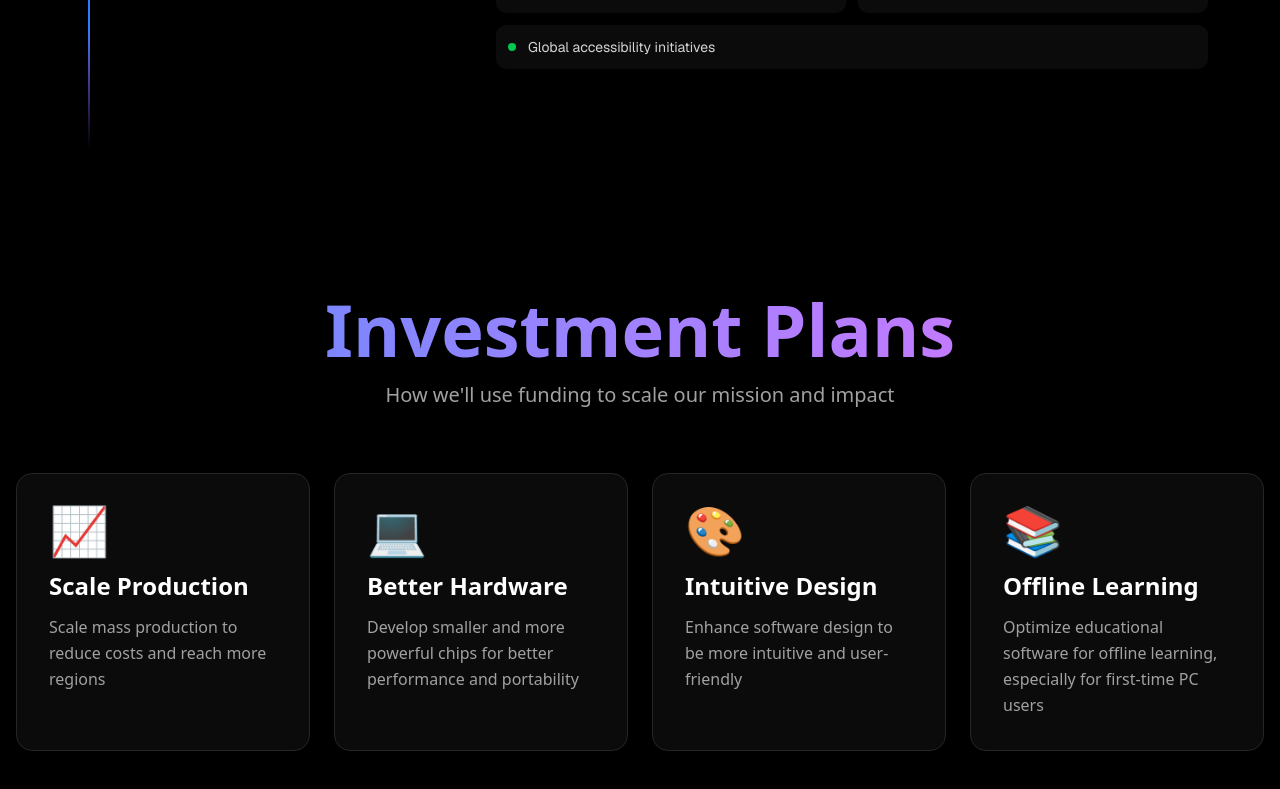
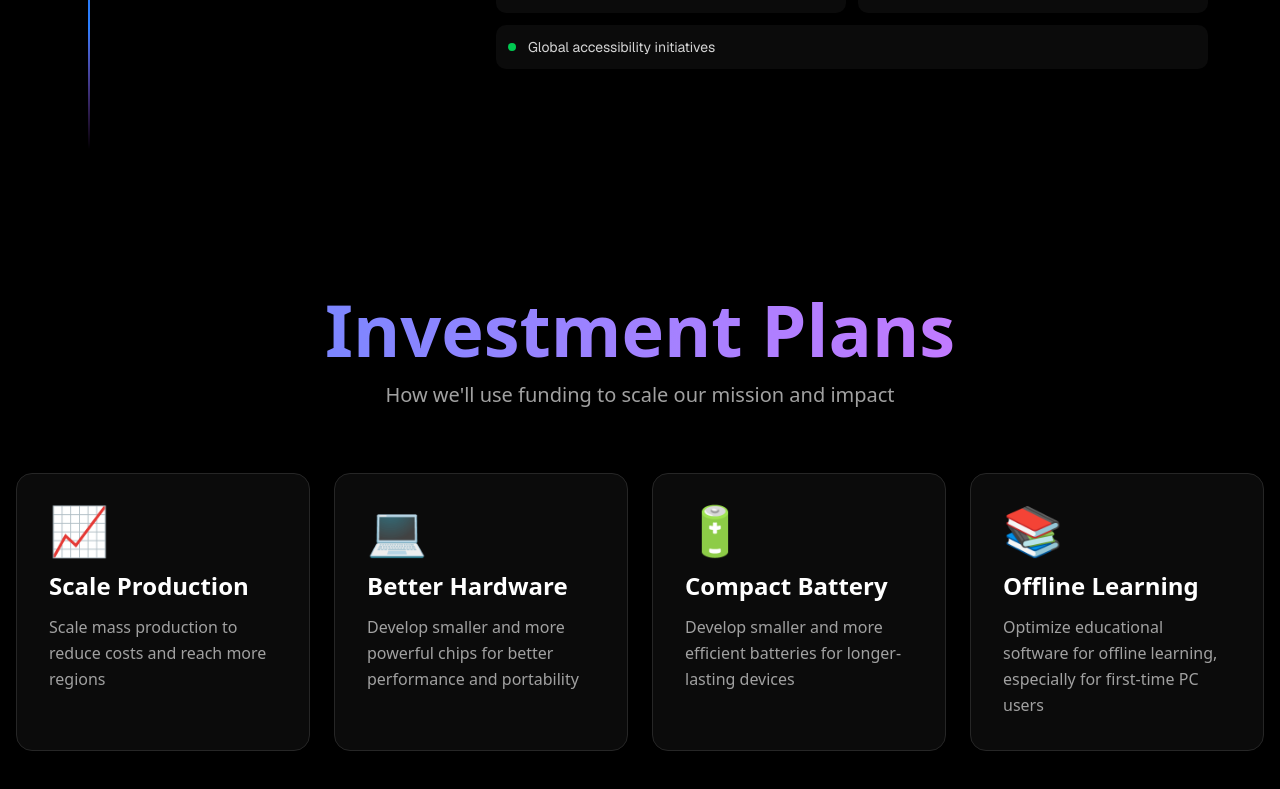
Before and after one commit to Lortas102066/fit3146-display, a Next.js app: page / in a window 1280 px wide. Shown: the part 4113-4902 px from the top of the page. Built offline with nearby package versions, Linux system fonts and the light colour scheme.

Commit message:
fix: update goal in InvestmentPlan component to correct duplicate entry

```diff
--- a/app/components/InvestmentPlan.tsx
+++ b/app/components/InvestmentPlan.tsx
@@ -14,9 +14,9 @@ export default function InvestmentPlan() {
       description: "Develop smaller and more powerful chips for better performance and portability",
     },
     {
-      title: "Intuitive Design",
-      icon: "🎨",
-      description: "Enhance software design to be more intuitive and user-friendly",
+      title: "Compact Battery",
+      icon: "🔋",
+      description: "Develop smaller and more efficient batteries for longer-lasting devices",
     },
     {
       title: "Offline Learning",
```
